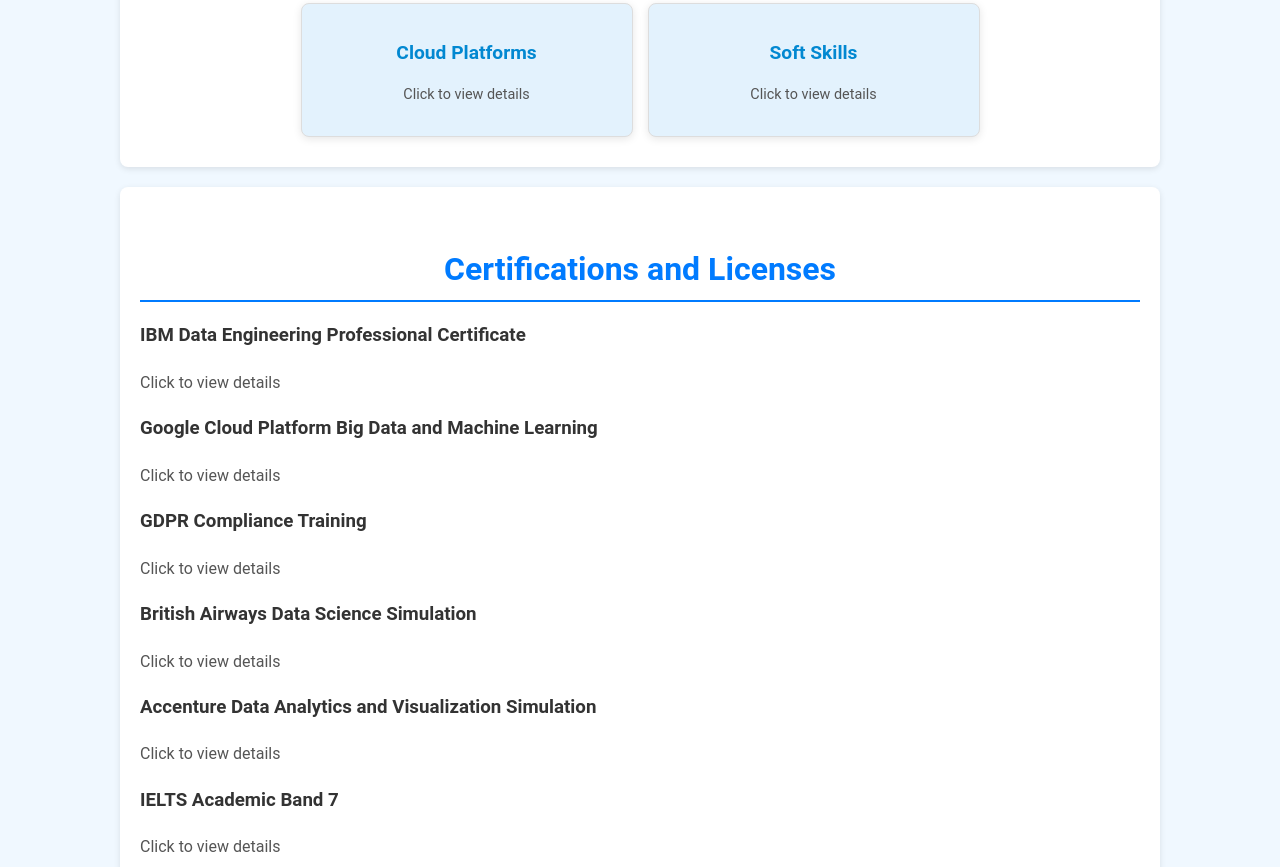
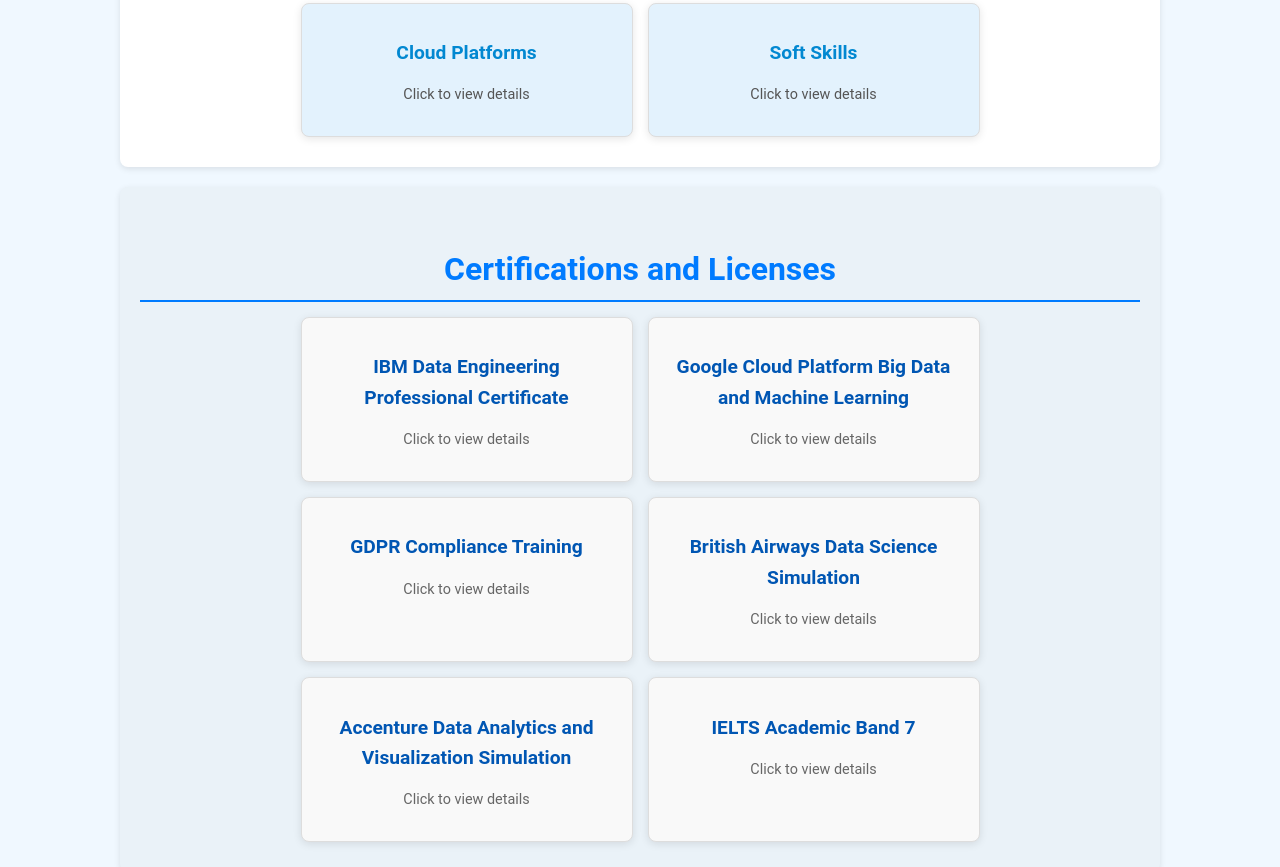
Before and after one commit to Ashik-AI-DataScientist/Portfolio, a plain HTML site: page index.html in a window 1280 px wide. Shown: the part 2433-3300 px from the top of the page. Drawn offline with Linux system fonts and the light colour scheme.

Commit message:
Update style.css

```diff
--- a/style.css
+++ b/style.css
@@ -254,3 +254,54 @@
 footer a:hover {
     color: #ffd700;
 }
+/* Certifications Section */
+#certifications {
+    padding: 30px 20px;
+    background: #eaf2f8; /* Light blue-gray background */
+    border-radius: 8px;
+    box-shadow: 0 2px 6px rgba(0, 0, 0, 0.1);
+    margin-bottom: 20px;
+}
+
+#certifications h2 {
+    color: #007bff; /* Blue heading */
+    margin-bottom: 15px;
+    border-bottom: 2px solid #007bff;
+    padding-bottom: 5px;
+}
+
+.certifications-list {
+    display: flex;
+    flex-wrap: wrap;
+    gap: 15px;
+    justify-content: center;
+}
+
+.certification-item {
+    border: 1px solid #ddd;
+    padding: 15px;
+    background: #f9f9f9;
+    border-radius: 8px;
+    box-shadow: 0 2px 8px rgba(0, 0, 0, 0.1);
+    cursor: pointer;
+    width: 30%;
+    min-width: 180px;
+    text-align: center;
+    transition: transform 0.3s ease, box-shadow 0.3s ease;
+}
+
+.certification-item:hover {
+    transform: scale(1.05);
+    box-shadow: 0 4px 12px rgba(0, 0, 0, 0.15);
+}
+
+.certification-item h3 {
+    font-size: 1.2rem;
+    color: #0056b3; /* Dark blue title */
+    margin-bottom: 8px;
+}
+
+.certification-item p {
+    font-size: 0.9rem;
+    color: #666;
+}
```
